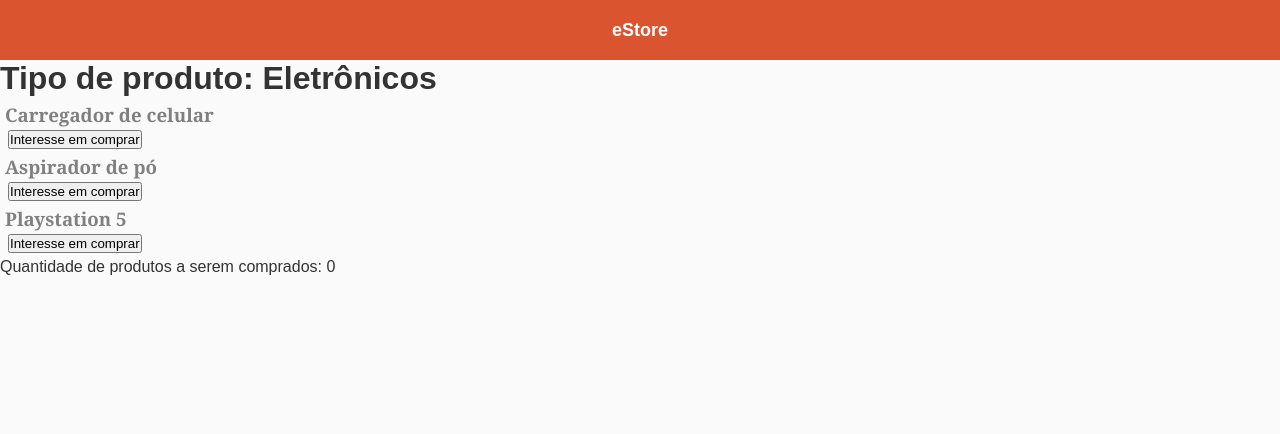
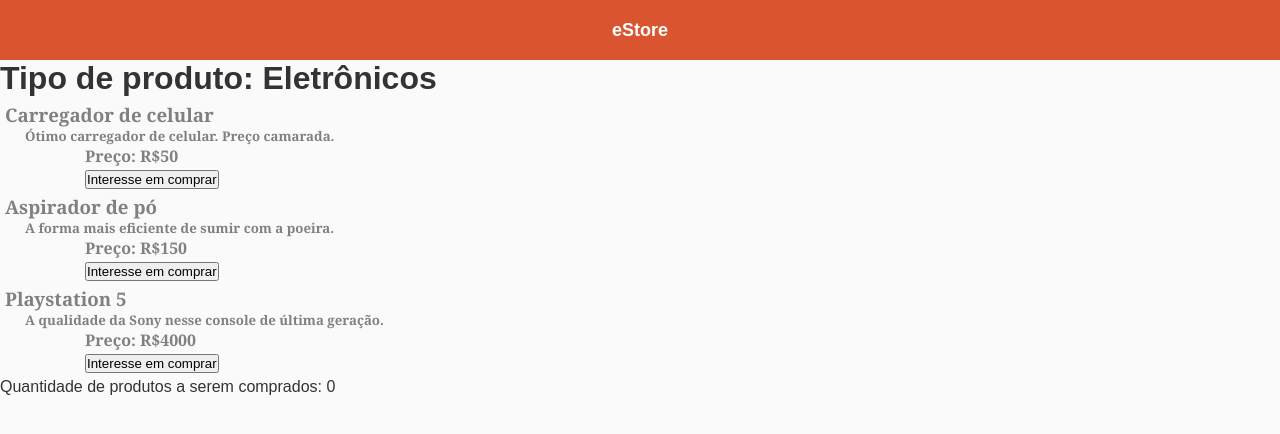
Before and after one commit to joseiscj/eStore, a React (Create React App) app in the folder frontend/: page / in a window 1280 px wide. Shown: the top 434 px of the page. Built offline with nearby package versions, Linux system fonts and the light colour scheme.

Commit message:
Subcomponente Product com props sendo afetado pelo estado do componente pai (ProductList)

```diff
--- a/frontend/src/components/Product/index.js
+++ b/frontend/src/components/Product/index.js
@@ -1,11 +1,14 @@
 import React from "react";
+import "./styles.css";
 
 class Product extends React.Component {
 
     render() {
         return (
             <div className="produto">
-                <h3>{this.props.name}</h3>
+                <h3>{this.props.nome}</h3>
+                <h5>{this.props.descricao}</h5>
+                <h4>{"Preço: R$" + this.props.preco}</h4>
             </div>
         )
     }
--- /dev/null
+++ b/frontend/src/components/Product/styles.css
@@ -0,0 +1,7 @@
+div h4 {
+    margin-left: 80px;
+}
+
+div h5 {
+    margin-left: 20px;
+}
--- a/frontend/src/components/ProductList/index.js
+++ b/frontend/src/components/ProductList/index.js
@@ -5,7 +5,12 @@ import "./styles.css";
 class ProductList extends React.Component {
     constructor(props) {
         super(props);
-        this.state = {quantidadeProdutos: 0};
+        this.state = {
+            quantidadeProdutos: 0,
+            data : [{"nome": "Carregador de celular", "descricao": "Ótimo carregador de celular. Preço camarada.", preco: 50},
+                     {"nome": "Aspirador de pó", "descricao": "A forma mais eficiente de sumir com a poeira.", preco: 150},
+                     {"nome": "Playstation 5", "descricao": "A qualidade da Sony nesse console de última geração.", preco:4000}]
+        };
 
         // This binding is necessary to make `this` work in the callback
         this.incrementaQuantidade = this.incrementaQuantidade.bind(this);
@@ -23,17 +28,10 @@ class ProductList extends React.Component {
             <div className="plist">
                 <h1>Tipo de produto: {this.props.name}</h1>
 
-                <div id="products"><Product name="Carregador de celular"/>
+                {this.state.data.map((e) => <div id="products"><Product nome={e.nome} descricao={e.descricao} preco={e.preco}/>
                 <button onClick={this.incrementaQuantidade} class="favorite styled">Interesse em comprar</button>
-                </div>
+                </div>)}
 
-                <div id="products"><Product name="Aspirador de pó"/>
-                <button onClick={this.incrementaQuantidade} class="favorite styled">Interesse em comprar</button>
-                </div>
-
-                <div id="products"><Product name="Playstation 5"/>
-                <button onClick={this.incrementaQuantidade} class="favorite styled">Interesse em comprar</button>
-                </div>
 
         <div id="qnt">Quantidade de produtos a serem comprados: {this.state.quantidadeProdutos}</div>
         </div>
--- a/frontend/src/components/ProductList/styles.css
+++ b/frontend/src/components/ProductList/styles.css
@@ -5,7 +5,7 @@ div#products {
 }
 
 button {
-    margin-left: 3px;
+    margin-left: 80px;
 }
 
 div#qnt {
```
Also changed, not shown: 1 other file (tests, documents, lock files or other folders).
